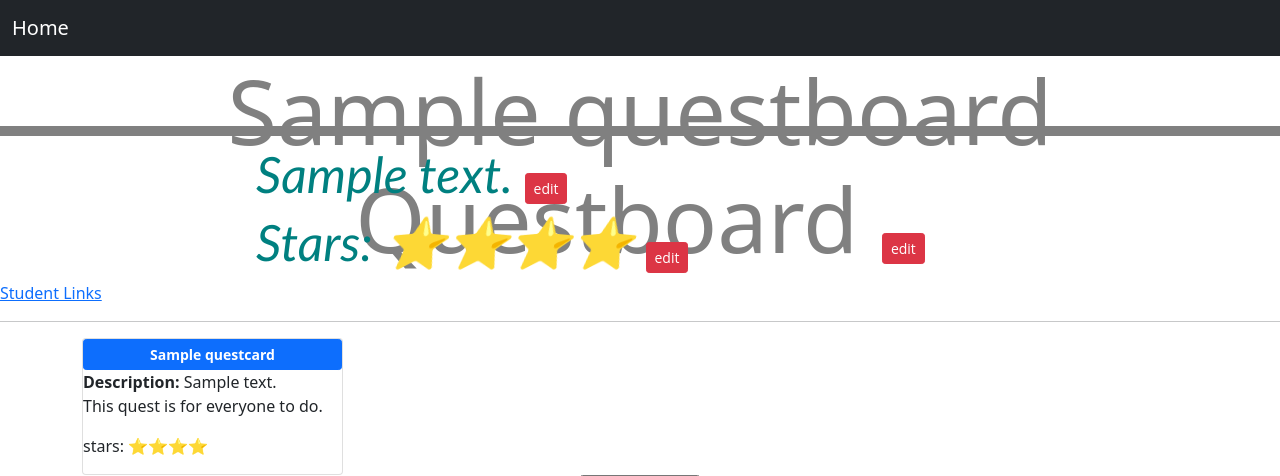
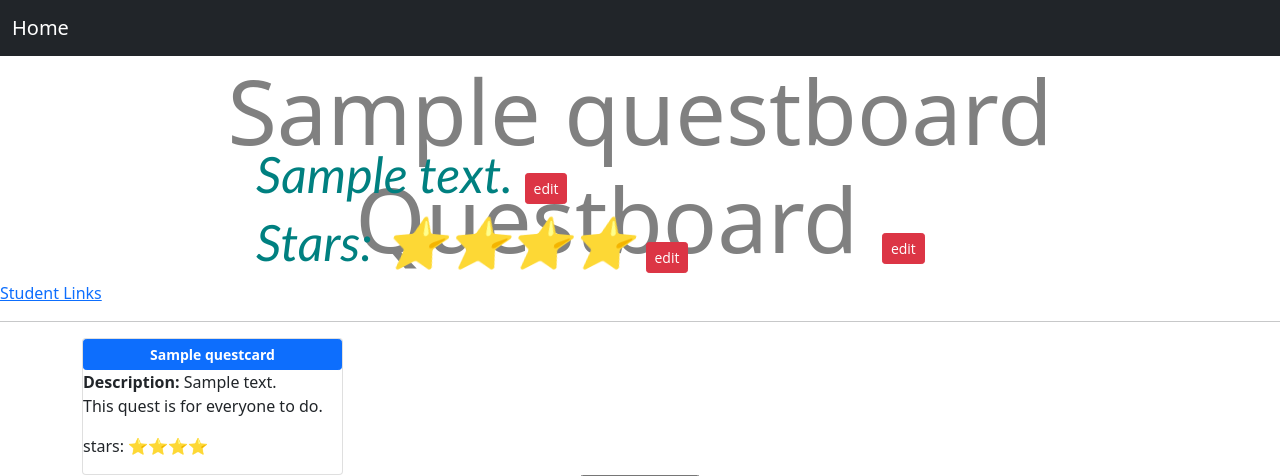
Before and after one commit to gabmnlx/QuestboardFinal, a Django app: page /questboard/1/ in a window 1280 px wide. Shown: the top 476 px of the page. Run offline with Django 3.2, Linux system fonts and the light colour scheme; tables that the repository leaves empty hold one stand-in row (values such as "Sample post").

Commit message:
SIR WE JUST REMOVED THE HORIZONTAL LINE IN THE QUESTBOARD TITLE T_T (CSS ONLY)

```diff
--- a/static/css/style.css
+++ b/static/css/style.css
@@ -4,7 +4,6 @@
     text-align: center;
     height: 80px;
     padding-bottom: 30px;
-    border-bottom: 10px solid grey;
 }
 
 h3 {
```
